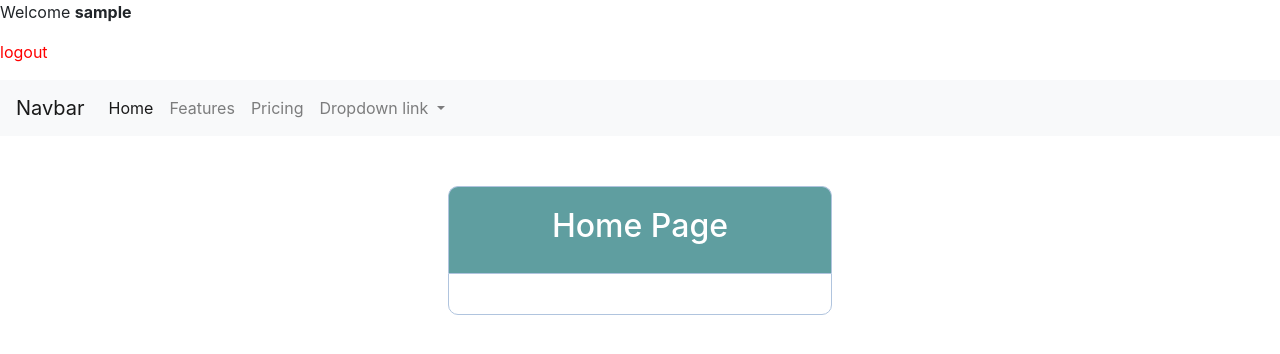
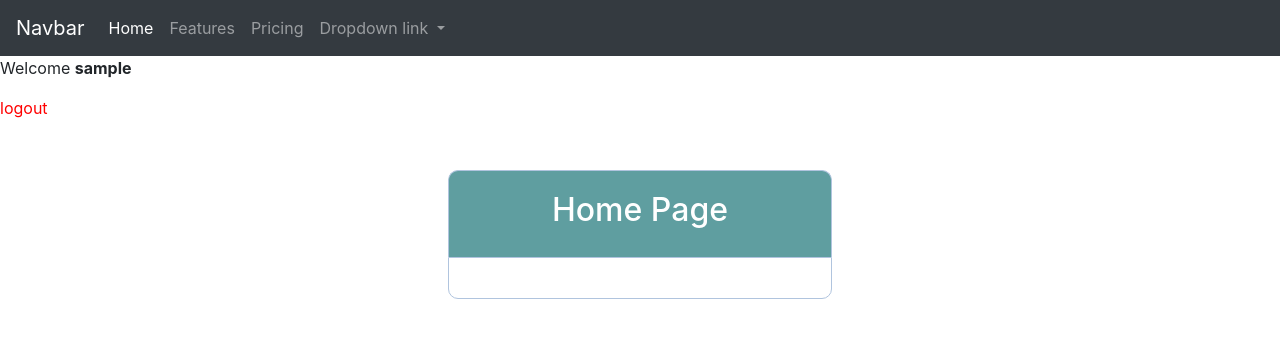
Before and after one commit to carl6227/registration, a PHP site: page / in a window 1280 px wide. Shown: the top 354 px of the page. Run offline with PHP 8.4, Linux system fonts and the light colour scheme; the visitor is signed in with stand-in values (Sample User, id 1); some libraries are stand-ins or nearby versions.

Commit message:
nav added

```diff
--- a/index.php
+++ b/index.php
@@ -17,12 +17,14 @@
 	<title>Home</title>
     <link rel="stylesheet" type="text/css" href="style.css">
     <link rel="stylesheet" href="https://maxcdn.bootstrapcdn.com/bootstrap/4.0.0/css/bootstrap.min.css" integrity="sha384-Gn5384xqQ1aoWXA+058RXPxPg6fy4IWvTNh0E263XmFcJlSAwiGgFAW/dAiS6JXm" crossorigin="anonymous">
+    <link rel="stylesheet" href="https://maxcdn.bootstrapcdn.com/bootstrap/4.0.0/css/bootstrap.min.css" integrity="sha384-Gn5384xqQ1aoWXA+058RXPxPg6fy4IWvTNh0E263XmFcJlSAwiGgFAW/dAiS6JXm" crossorigin="anonymous">
+    <script src="https://code.jquery.com/jquery-3.2.1.slim.min.js" integrity="sha384-KJ3o2DKtIkvYIK3UENzmM7KCkRr/rE9/Qpg6aAZGJwFDMVNA/GpGFF93hXpG5KkN" crossorigin="anonymous"></script>
+<script src="https://cdnjs.cloudflare.com/ajax/libs/popper.js/1.12.9/umd/popper.min.js" integrity="sha384-ApNbgh9B+Y1QKtv3Rn7W3mgPxhU9K/ScQsAP7hUibX39j7fakFPskvXusvfa0b4Q" crossorigin="anonymous"></script>
+<script src="https://maxcdn.bootstrapcdn.com/bootstrap/4.0.0/js/bootstrap.min.js" integrity="sha384-JZR6Spejh4U02d8jOt6vLEHfe/JQGiRRSQQxSfFWpi1MquVdAyjUar5+76PVCmYl" crossorigin="anonymous"></script>
 </head>
 <body>
-<?php  if (isset($_SESSION['username'])) : ?>
-    	<p>Welcome <strong><?php echo $_SESSION['username']; ?></strong></p>
-        <p> <a href="index.php?logout='1'" style="color: red;">logout</a> </p>
-        <nav class="navbar navbar-expand-lg navbar-light bg-light">
+
+<nav class="navbar navbar-expand-sm navbar-dark bg-dark">
   <a class="navbar-brand" href="#">Navbar</a>
   <button class="navbar-toggler" type="button" data-toggle="collapse" data-target="#navbarNavDropdown" aria-controls="navbarNavDropdown" aria-expanded="false" aria-label="Toggle navigation">
     <span class="navbar-toggler-icon"></span>
@@ -51,6 +53,10 @@
     </ul>
   </div>
 </nav>
+<?php  if (isset($_SESSION['username'])) : ?>
+    	<p>Welcome <strong><?php echo $_SESSION['username']; ?></strong></p>
+        <p> <a href="index.php?logout='1'" style="color: red;">logout</a> </p>
+
 <div class="header">
 	<h2>Home Page</h2>
 </div>
```
